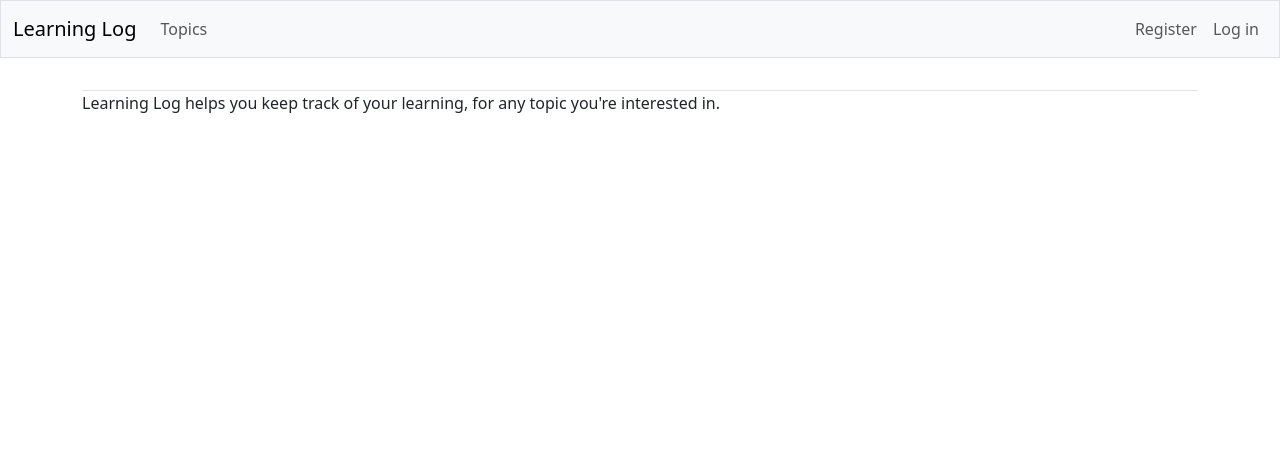
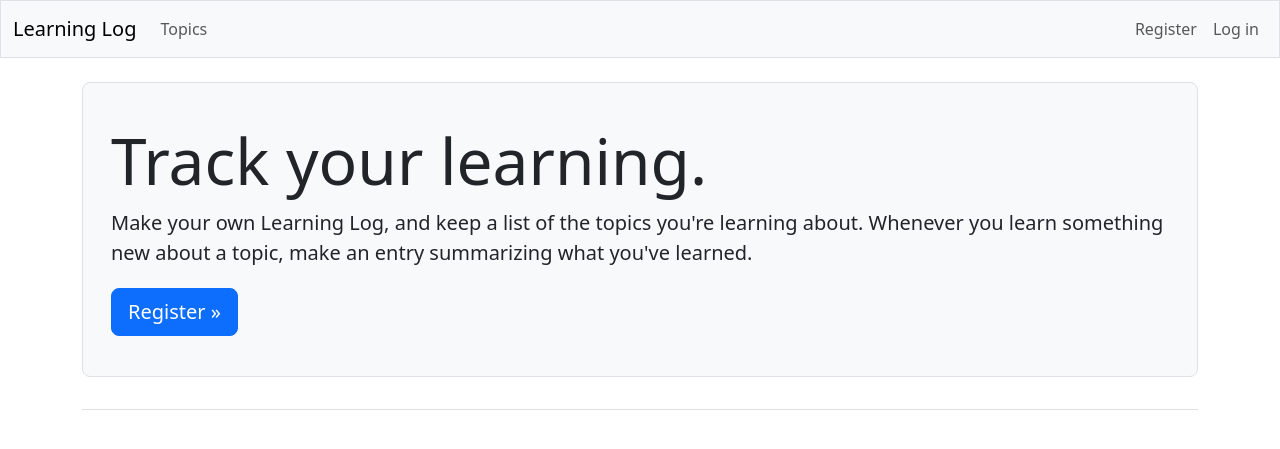
Before and after one commit to majidvayghani/crash-course, a Django app: page / in a window 1280 px wide. Shown: the top 449 px of the page. Run offline with Django 4.2, Linux system fonts and the light colour scheme; some libraries are stand-ins or nearby versions.

Commit message:
styling using a jumbotron

```diff
--- a/learning_logs/templates/learning_logs/index.html
+++ b/learning_logs/templates/learning_logs/index.html
@@ -1,6 +1,17 @@
 {% extends 'learning_logs/base.html' %}
 
-{% block content %}
-    <p>Learning Log helps you keep track of your learning, for any topic you're
-    interested in.</p>
-{% endblock content %}
+{% block page_header %}
+    <div class="p-3 mb-4 bg-light border rounded-3">
+        <div class="container-fluid py-4">
+            <h1 class="display-3">Track your learning.</h1>
+
+            <p class="lead">Make your own Learning Log, and keep a list of the
+            topics you're learning about. Whenever you learn something new
+            about a topic, make an entry summarizing what you've learned.</p>
+
+            <a class="btn btn-primary btn-lg mt-1"
+            href="{% url 'accounts:register' %}">Register &raquo;</a>
+        </div>
+    </div>
+
+{% endblock page_header %}
```
